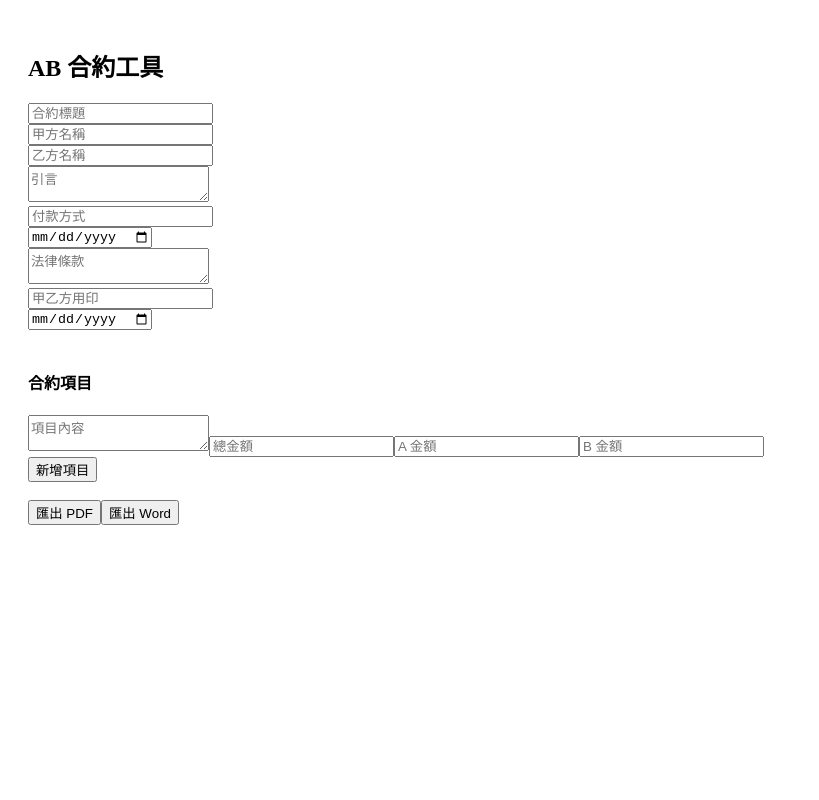
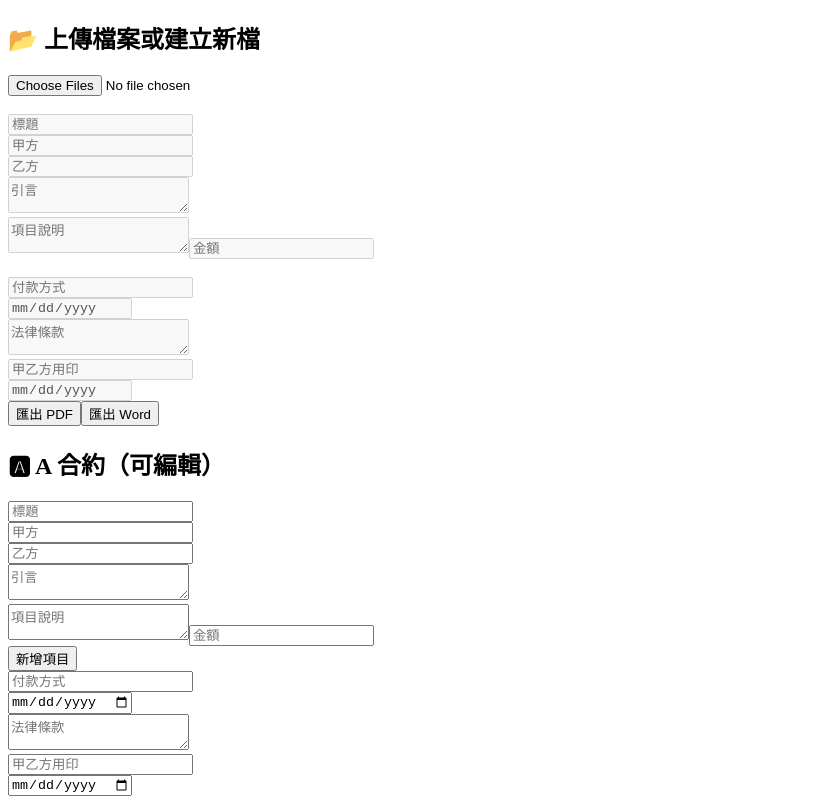
Before and after one commit to foreveremay/ab_project-demo, a React (Vite) app: page / in a window 1280 px wide. Shown: the top 800 px of the page, without its empty margins (0-819 px from the left). Built offline with nearby package versions, Linux system fonts and the light colour scheme.

Commit message:
Add files via upload

```diff
--- a/src/ContractEditor.jsx
+++ b/src/ContractEditor.jsx
@@ -4,14 +4,12 @@ import { saveAs } from "file-saver";
 
 export default function ContractEditor() {
   const [files, setFiles] = useState([]);
-  const [items, setItems] = useState([
-    { description: "", total: "", partA: "", partB: "" }
-  ]);
-  const [aData, setAData] = useState({
+  const [contractData, setContractData] = useState({
     title: "",
     partyA: "",
     partyB: "",
     intro: "",
+    items: [{ description: "", amount: "" }],
     payment: "",
     date: "",
     legal: "",
@@ -19,82 +17,102 @@ export default function ContractEditor() {
     contractDate: ""
   });
 
-  const handleFileChange = (e) => {
-    const selected = Array.from(e.target.files);
-    setFiles((prev) => [...prev, ...selected]);
+  const handleFileUpload = (e) => {
+    const uploaded = Array.from(e.target.files);
+    setFiles((prev) => [...prev, ...uploaded]);
+  };
+
+  const updateField = (field, value) => {
+    setContractData({ ...contractData, [field]: value });
   };
 
   const updateItem = (index, field, value) => {
-    const updated = [...items];
+    const updated = [...contractData.items];
     updated[index][field] = value;
-    setItems(updated);
+    setContractData({ ...contractData, items: updated });
   };
 
   const addItem = () => {
-    setItems([...items, { description: "", total: "", partA: "", partB: "" }]);
-  };
-
-  const updateAData = (field, value) => {
-    setAData({ ...aData, [field]: value });
+    setContractData({ ...contractData, items: [...contractData.items, { description: "", amount: "" }] });
   };
 
   const exportPDF = () => {
     const doc = new jsPDF();
     let y = 10;
     doc.setFontSize(12);
-    doc.text(`【${aData.title}】`, 10, y);
-    doc.text(`甲方：${aData.partyA} / 乙方：${aData.partyB}`, 10, y += 10);
-    doc.text(aData.intro, 10, y += 10);
-    doc.text(`付款方式：${aData.payment}`, 10, y += 10);
-    doc.text(`付款日期：${aData.date}`, 10, y += 10);
-    items.forEach((item, idx) => {
-      doc.text(`${idx + 1}. ${item.description} 總金額：${item.total}｜A:${item.partA} B:${item.partB}`, 10, y += 10);
+    doc.text(`【${contractData.title}】`, 10, y);
+    doc.text(`甲方：${contractData.partyA} / 乙方：${contractData.partyB}`, 10, y += 10);
+    doc.text(contractData.intro, 10, y += 10);
+    contractData.items.forEach((item, idx) => {
+      doc.text(`${idx + 1}. ${item.description} - 金額：${item.amount}`, 10, y += 10);
     });
-    doc.text(aData.legal, 10, y += 10);
-    doc.text(`用印：${aData.seal}`, 10, y += 10);
-    doc.text(`合約日期：${aData.contractDate}`, 10, y += 10);
+    doc.text(`付款方式：${contractData.payment}`, 10, y += 10);
+    doc.text(`付款日期：${contractData.date}`, 10, y += 10);
+    doc.text(`法律條款：${contractData.legal}`, 10, y += 10);
+    doc.text(`用印：${contractData.seal}`, 10, y += 10);
+    doc.text(`合約日期：${contractData.contractDate}`, 10, y += 10);
     doc.save("contract.pdf");
   };
 
-  const exportDOC = () => {
-    let content = `【${aData.title}】\n甲方：${aData.partyA} / 乙方：${aData.partyB}\n${aData.intro}\n付款方式：${aData.payment}\n付款日期：${aData.date}\n項目：\n`;
-    items.forEach((item, i) => {
-      content += `${i + 1}. ${item.description}｜總金額：${item.total}｜A:${item.partA} B:${item.partB}\n`;
+  const exportWord = () => {
+    let content = `【${contractData.title}】\n甲方：${contractData.partyA} / 乙方：${contractData.partyB}\n${contractData.intro}\n`;
+    contractData.items.forEach((item, idx) => {
+      content += `${idx + 1}. ${item.description} - 金額：${item.amount}\n`;
     });
-    content += `${aData.legal}\n用印：${aData.seal}\n合約日期：${aData.contractDate}`;
+    content += `付款方式：${contractData.payment}\n付款日期：${contractData.date}\n法律條款：${contractData.legal}\n用印：${contractData.seal}\n合約日期：${contractData.contractDate}`;
     const blob = new Blob([content], { type: "application/msword" });
     saveAs(blob, "contract.doc");
   };
 
+  const renderFields = (editable = true) => (
+    <div className="space-y-2">
+      <input placeholder="標題" value={contractData.title} onChange={(e) => updateField("title", e.target.value)} disabled={!editable} /><br />
+      <input placeholder="甲方" value={contractData.partyA} onChange={(e) => updateField("partyA", e.target.value)} disabled={!editable} /><br />
+      <input placeholder="乙方" value={contractData.partyB} onChange={(e) => updateField("partyB", e.target.value)} disabled={!editable} /><br />
+      <textarea placeholder="引言" value={contractData.intro} onChange={(e) => updateField("intro", e.target.value)} disabled={!editable} /><br />
+      {contractData.items.map((item, idx) => (
+        <div key={idx}>
+          <textarea
+            placeholder="項目說明"
+            value={item.description}
+            onChange={(e) => updateItem(idx, "description", e.target.value)}
+            disabled={!editable}
+          />
+          <input
+            placeholder="金額"
+            value={item.amount}
+            onChange={(e) => updateItem(idx, "amount", e.target.value)}
+            disabled={!editable}
+          />
+        </div>
+      ))}
+      {editable && <button onClick={addItem}>新增項目</button>}<br />
+      <input placeholder="付款方式" value={contractData.payment} onChange={(e) => updateField("payment", e.target.value)} disabled={!editable} /><br />
+      <input type="date" value={contractData.date} onChange={(e) => updateField("date", e.target.value)} disabled={!editable} /><br />
+      <textarea placeholder="法律條款" value={contractData.legal} onChange={(e) => updateField("legal", e.target.value)} disabled={!editable} /><br />
+      <input placeholder="甲乙方用印" value={contractData.seal} onChange={(e) => updateField("seal", e.target.value)} disabled={!editable} /><br />
+      <input type="date" value={contractData.contractDate} onChange={(e) => updateField("contractDate", e.target.value)} disabled={!editable} />
+    </div>
+  );
+
   return (
-    <div style={{ padding: 20 }}>
-      <h2>AB 合約工具</h2>
-      <div>
-        <input placeholder="合約標題" value={aData.title} onChange={(e) => updateAData("title", e.target.value)} /><br />
-        <input placeholder="甲方名稱" value={aData.partyA} onChange={(e) => updateAData("partyA", e.target.value)} /><br />
-        <input placeholder="乙方名稱" value={aData.partyB} onChange={(e) => updateAData("partyB", e.target.value)} /><br />
-        <textarea placeholder="引言" value={aData.intro} onChange={(e) => updateAData("intro", e.target.value)} /><br />
-        <input placeholder="付款方式" value={aData.payment} onChange={(e) => updateAData("payment", e.target.value)} /><br />
-        <input type="date" value={aData.date} onChange={(e) => updateAData("date", e.target.value)} /><br />
-        <textarea placeholder="法律條款" value={aData.legal} onChange={(e) => updateAData("legal", e.target.value)} /><br />
-        <input placeholder="甲乙方用印" value={aData.seal} onChange={(e) => updateAData("seal", e.target.value)} /><br />
-        <input type="date" value={aData.contractDate} onChange={(e) => updateAData("contractDate", e.target.value)} /><br />
-        <br />
-        <div>
-          <h4>合約項目</h4>
-          {items.map((item, i) => (
-            <div key={i}>
-              <textarea placeholder="項目內容" value={item.description} onChange={(e) => updateItem(i, "description", e.target.value)} />
-              <input placeholder="總金額" value={item.total} onChange={(e) => updateItem(i, "total", e.target.value)} />
-              <input placeholder="A 金額" value={item.partA} onChange={(e) => updateItem(i, "partA", e.target.value)} />
-              <input placeholder="B 金額" value={item.partB} onChange={(e) => updateItem(i, "partB", e.target.value)} />
-            </div>
-          ))}
-          <button onClick={addItem}>新增項目</button>
+    <div className="grid grid-cols-3 gap-4 p-4">
+      <div className="bg-gray-100 p-4 rounded-xl">
+        <h2 className="font-bold mb-2">📂 上傳檔案或建立新檔</h2>
+        <input type="file" multiple onChange={handleFileUpload} /><br /><br />
+        <div className="text-sm whitespace-pre-line">{renderFields(false)}</div>
+        <div className="mt-4 space-x-2">
+          <button onClick={exportPDF}>匯出 PDF</button>
+          <button onClick={exportWord}>匯出 Word</button>
         </div>
-        <br />
-        <button onClick={exportPDF}>匯出 PDF</button>
-        <button onClick={exportDOC}>匯出 Word</button>
+      </div>
+      <div className="bg-blue-50 p-4 rounded-xl">
+        <h2 className="font-bold mb-2">🅰 A 合約（可編輯）</h2>
+        {renderFields(true)}
+      </div>
+      <div className="bg-green-50 p-4 rounded-xl">
+        <h2 className="font-bold mb-2">🅱 B 合約（同步顯示）</h2>
+        {renderFields(false)}
       </div>
     </div>
   );
```
